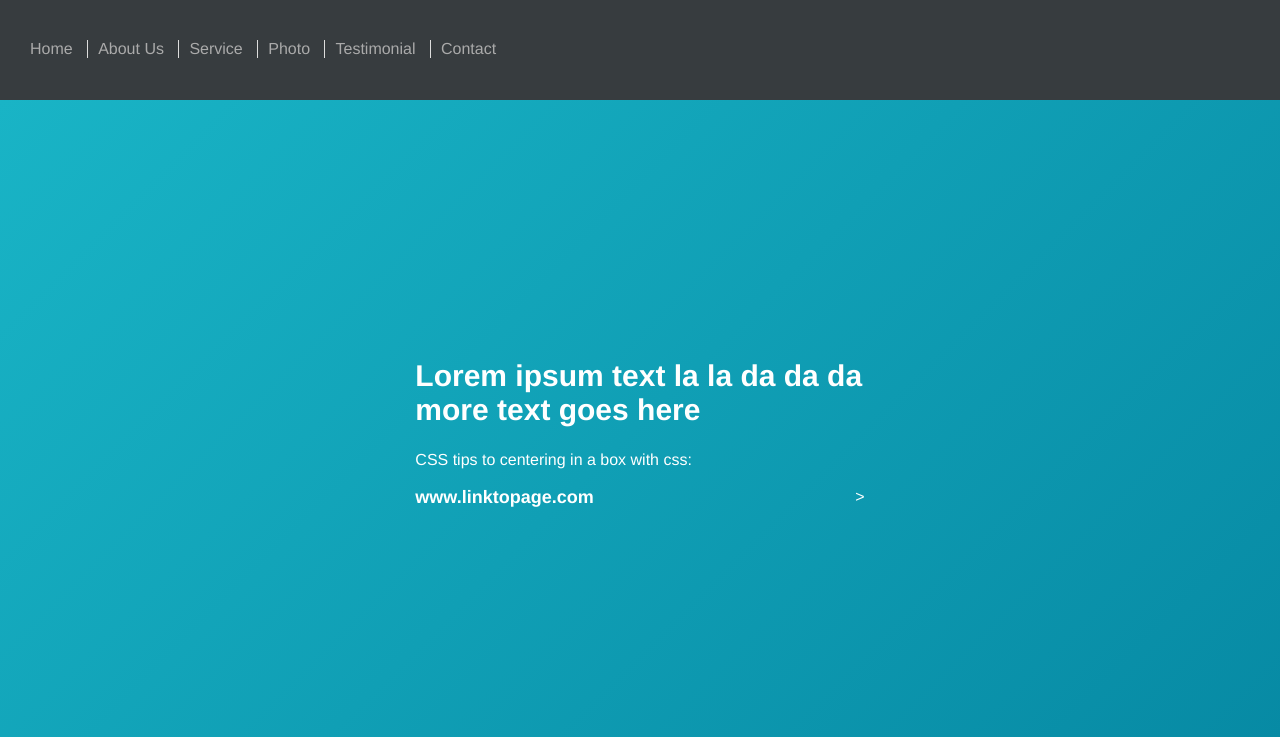
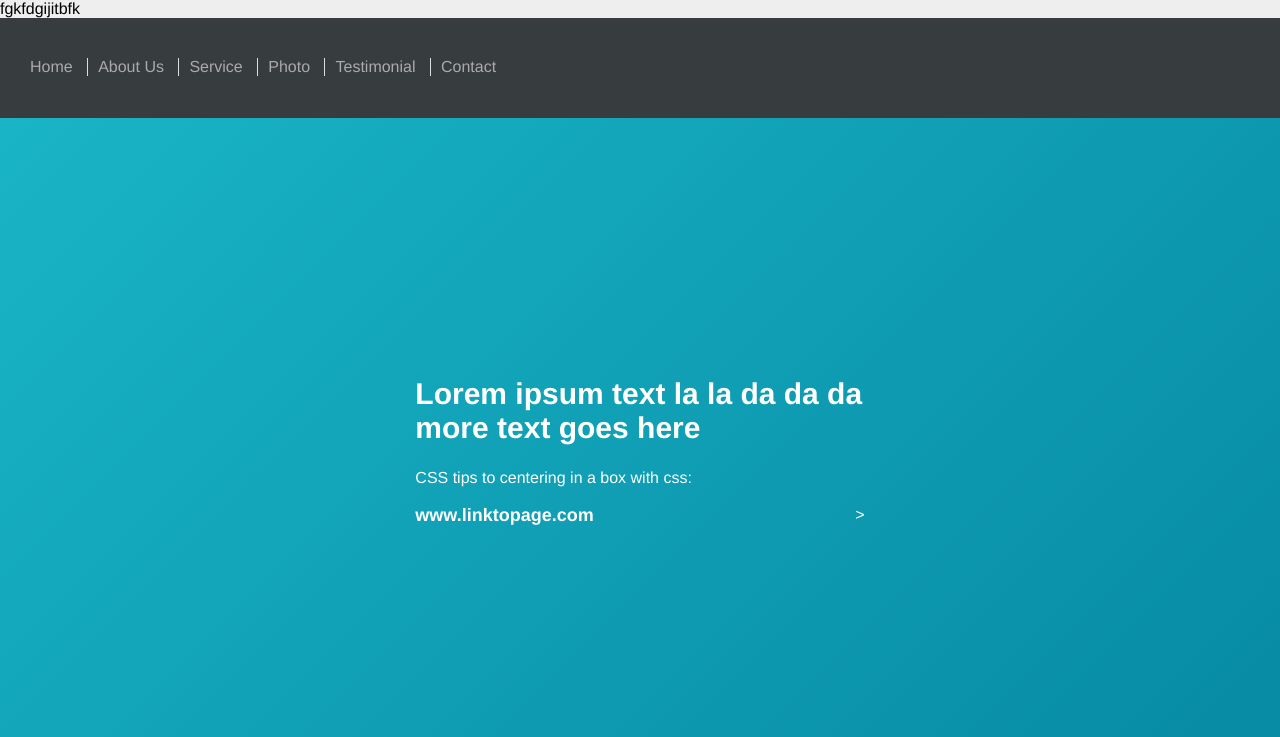
Before and after one commit to ToneSlave/Responsive-design-day-2, a plain HTML site: page index.html in a window 1280 px wide. Shown: the top 737 px of the page. Drawn offline with nearby package versions, Linux system fonts and the light colour scheme.

Commit message:
hgduhdgu
fdjbfj

```diff
--- a/index.html
+++ b/index.html
@@ -12,6 +12,7 @@
         <script src="http://code.jquery.com/jquery-1.11.0.min.js"></script>
         <script src="http://code.jquery.com/jquery-migrate-1.2.1.min.js"></script>
         <script type="text/javascript" src="js/main.js"></script>
+        fgkfdgijitbfk
 
     </head>
     <body>
```
